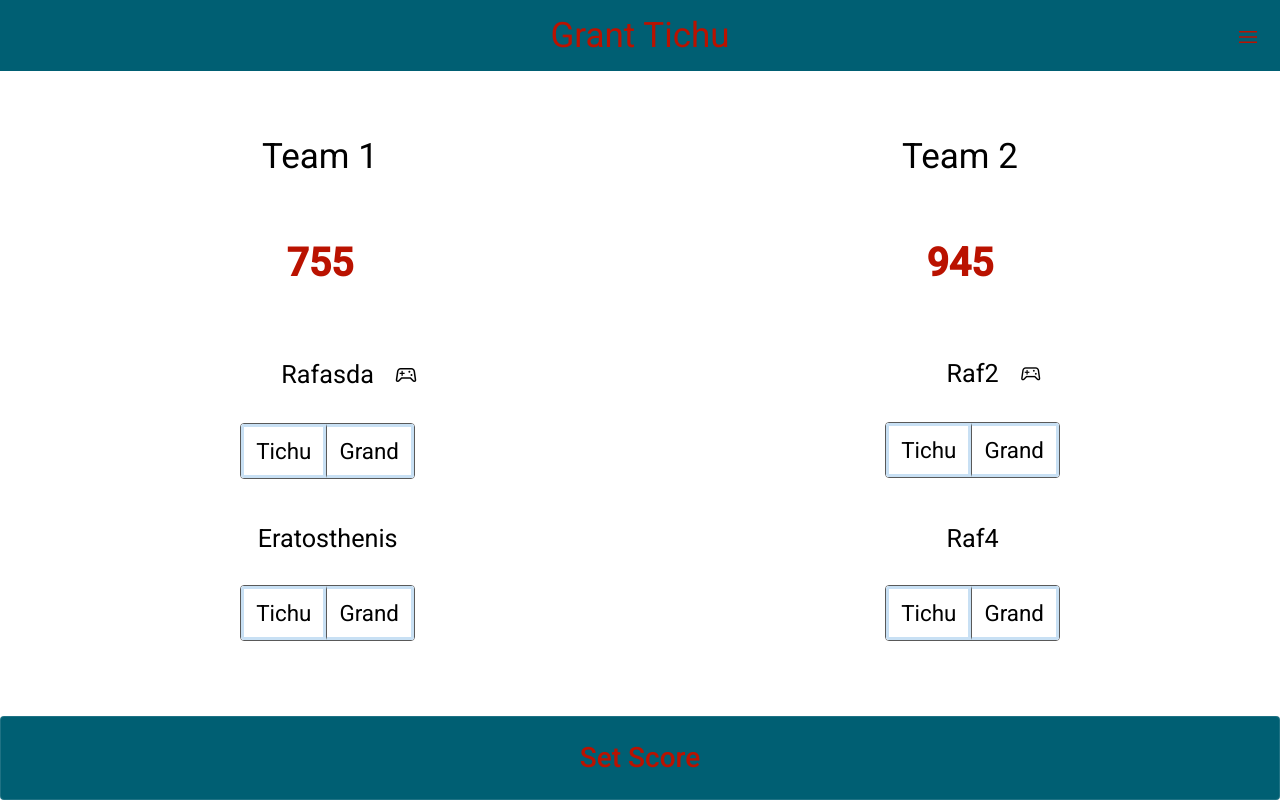
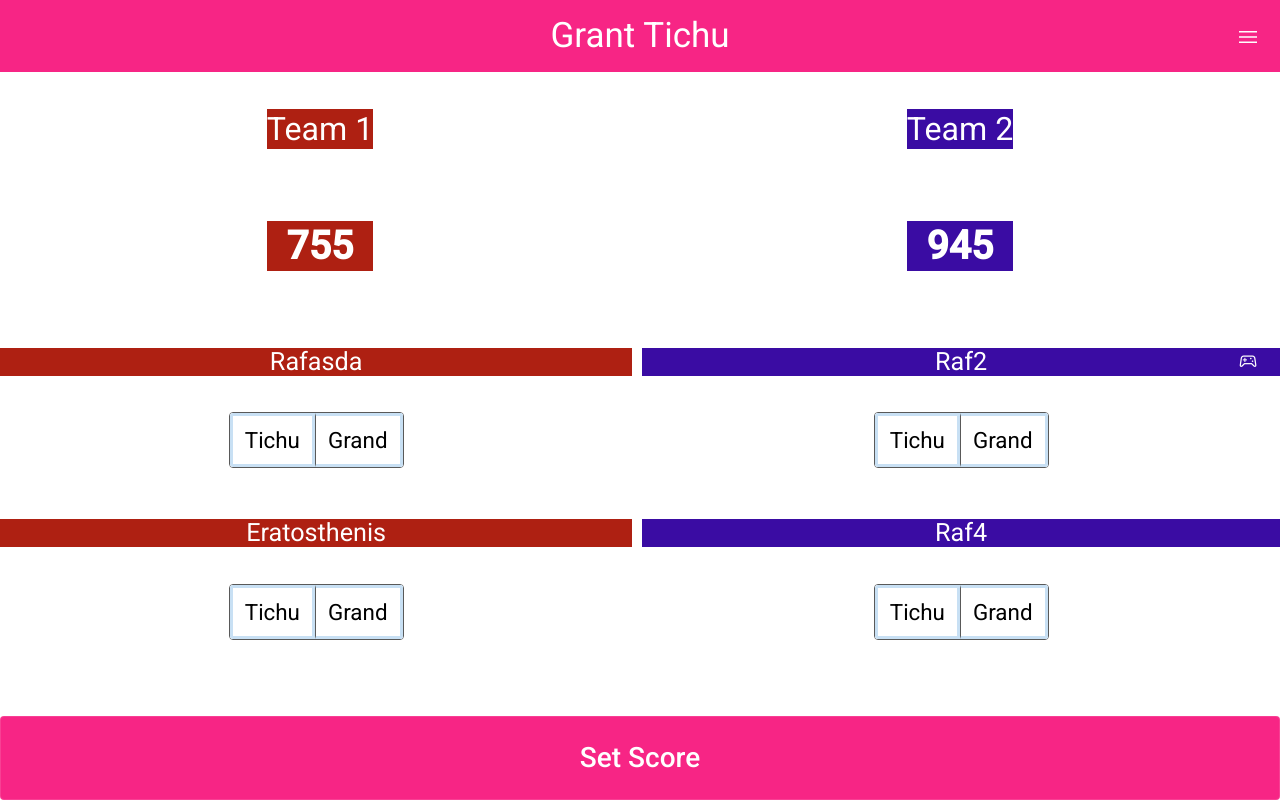
Before and after one commit to a21s-dev/grand-tichu, an Angular app: page / in a window 1280 px wide. Built offline with nearby package versions, Linux system fonts and the light colour scheme.

Commit message:
playing with flexbox

```diff
--- a/src/app/components/index/index.component.html
+++ b/src/app/components/index/index.component.html
@@ -21,9 +21,9 @@
 			<div class="player_top_row">
 				<div class="player_name">Rafasda</div>
 				<div class="player_shuffles">
-					<button mat-button>
-						<span class="material-symbols-outlined"> sports_esports </span>
-					</button>
+					<!--					<button mat-button>-->
+					<!--						<span class="material-symbols-outlined"> sports_esports </span>-->
+					<!--					</button>-->
 				</div>
 			</div>
 
@@ -104,7 +104,6 @@
 		<div class="player">
 			<div class="player_top_row">
 				<div class="player_name">Raf4</div>
-
 				<div class="player_shuffles">
 					<!--					<button mat-button >-->
 					<!--						<span class="material-symbols-outlined"> sports_esports </span>-->
--- a/src/app/components/index/index.component.scss
+++ b/src/app/components/index/index.component.scss
@@ -9,6 +9,7 @@
 	overflow: hidden;
 	position: fixed;
 }
+
 //region navbar
 nav {
 	// border: 5px solid blue;
@@ -51,28 +52,39 @@ nav > .options {
 .team_names_and_scores {
 	// border: 5px solid red;
 	flex-grow: 2;
-	padding-top: 40px;
+	//padding-top: 40px;
 	padding-bottom: 40px;
 	display: grid;
 	justify-content: space-around;
 	align-content: space-around;
 	grid-template-columns: repeat(2, auto);
-	grid-template-rows: 20px 50px;
+	grid-template-rows: 40px 50px;
 	//grid-row-gap: 10px;
 }
 
 .team_names_and_scores > * {
-	/*   border: 2px solid black; */
+	//border: 2px solid black;
 	display: flex;
 	justify-content: center;
 	align-items: center;
-	font-size: 2.5em;
+	font-size: 2.3em;
+}
+
+
+.team_names_and_scores > :nth-child(odd) {
+	background-color: $secondary_color;
+	color: $secondary_text_color;
+}
+
+.team_names_and_scores > :nth-child(even) {
+	background-color: $tertiary_color;
+	color: $tertiary_text_color;
 }
 
 .team_names_and_scores > .team_score {
 	font-weight: bold;
 	font-size: 2.8em;
-	color: $primary_text_color;
+	color: $secondary_text_color;
 }
 
 //endregion
@@ -90,7 +102,7 @@ nav > .options {
 .team_members_and_tichu_controls > .player {
 	//border: 2px solid pink;
 	display: flex;
-	justify-content: flex-end;
+	justify-content: center;
 	align-items: center;
 	flex-direction: column;
 }
@@ -100,6 +112,8 @@ nav > .options {
 	display: grid;
 	grid-template-columns: 1fr repeat(1, auto) 1fr;
 	justify-items: center;
+	height: 2em;
+	width: 100%;
 }
 
 .team_members_and_tichu_controls > .player > .player_top_row > div:nth-child(1) {
@@ -116,6 +130,16 @@ nav > .options {
 	display: flex;
 	align-items: center;
 	justify-content: center;
+}
+
+.team_members_and_tichu_controls .player:nth-child(odd) > .player_top_row {
+	background-color: $secondary_color;
+	color: $secondary_text_color;
+}
+
+.team_members_and_tichu_controls .player:nth-child(even) > .player_top_row {
+	background-color: $tertiary_color;
+	color: $tertiary_text_color;
 }
 
 .team_members_and_tichu_controls > .player > .player_top_row > .player_name {
@@ -135,9 +159,9 @@ nav > .options {
 }
 
 .shuffle_icon {
-	padding: 0;
-	margin: 0;
-	font-size: 1.6em;
+	//padding: 0;
+	//margin: 0;
+	font-size: 1.4em;
 	//user-select: none;
 	//min-width: 0;
 }
--- a/src/styles.scss
+++ b/src/styles.scss
@@ -20,5 +20,5 @@ body {
 }
 
 .mat-button-toggle-checked {
-	background-color: $primary_text_color;
+	background-color: $primary_color;
 }
--- a/src/variables.scss
+++ b/src/variables.scss
@@ -32,6 +32,19 @@ $rust: #bb3e03ff;
 $rufous: #ae2012ff;
 $ruby-red: #9b2226ff;
 
+/* SCSS HEX */
+$flickr-pink: #f72585ff;
+$purple: #7209b7ff;
+$trypan-blue: #3a0ca3ff;
+$ultramarine-blue: #4361eeff;
+$vivid-sky-blue: #4cc9f0ff;
 
-$primary_color: $blue-sapphire;
-$primary_text_color: $international-orange-engineering;
+$primary_color: $flickr-pink;
+$primary_text_color: white;
+
+$secondary_color: $rufous;
+$secondary_text_color: white;
+
+
+$tertiary_color: $trypan-blue;
+$tertiary_text_color: white;
```
